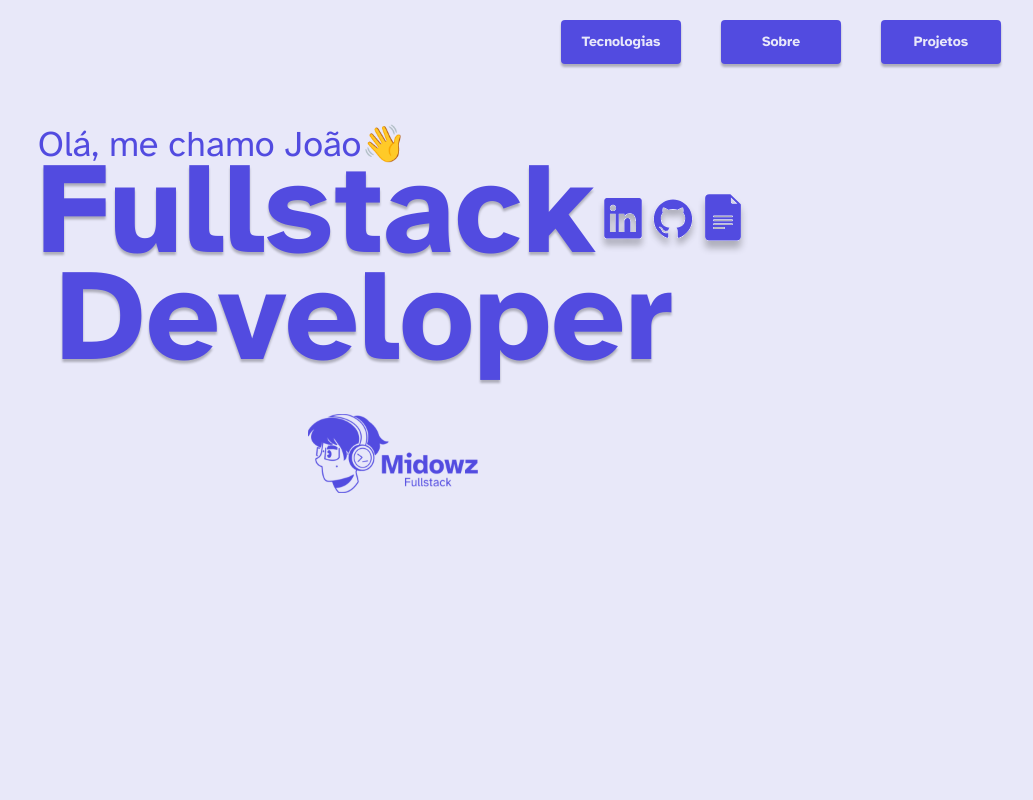
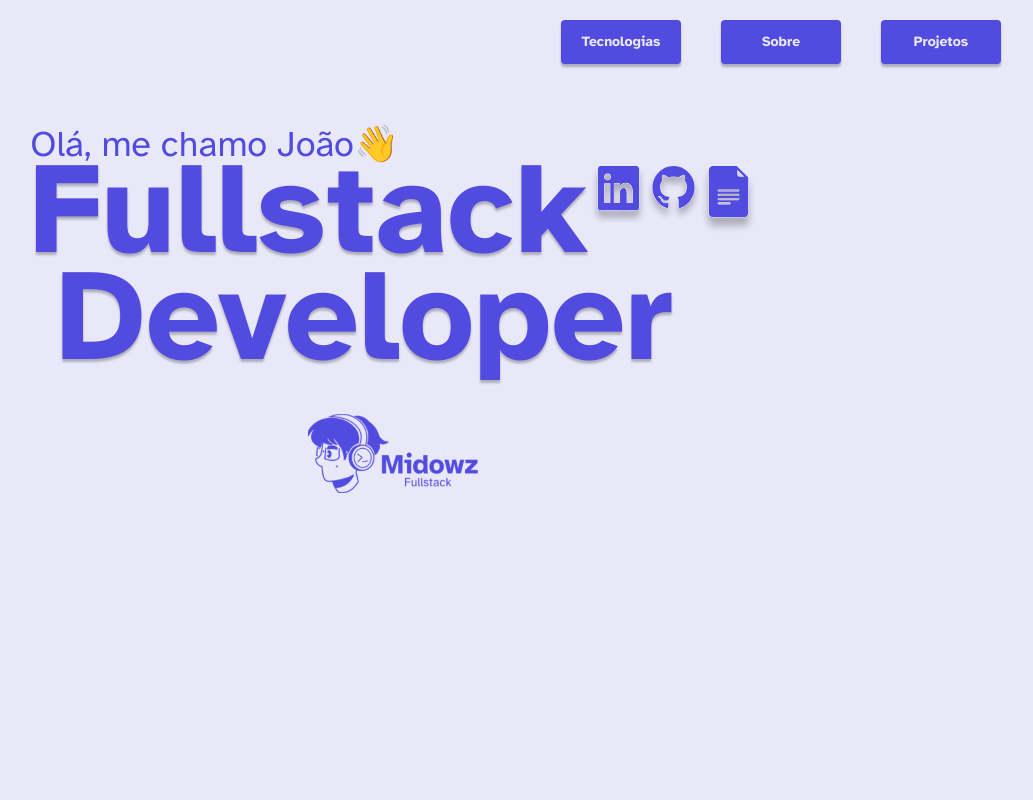
Before and after one commit to joaomidowz/portfoliov2, a Next.js app: page / in a window 1280 px wide. Shown: the top 800 px of the page, without its empty margins (247-1280 px from the left). Built offline with nearby package versions, Linux system fonts and the light colour scheme.

Commit message:
Fix: fixing the buttons linkedint github and docs of main

```diff
--- a/app/globals.css
+++ b/app/globals.css
@@ -25,7 +25,19 @@ body {
   font-family: "Atikson Hyperlegible", sans-serif;
 }
 
+.icons-link {
+  width: 30px !important;
+}
+
+.image-responsive {
+  width: 30px !important;
+}
+
 @media (min-width: 375px) {
+  .icons-link {
+    width: 35px !important;
+  }
+
   .image-responsive {
     width: 35px !important;
   }
@@ -34,7 +46,11 @@ body {
 
 @media (min-width: 425px) {
   .image-responsive {
-    width: 45px !important;
+    width: 40px !important;
+  }
+
+  .icons-link {
+    width: 40px !important;
   }
 
   .image-footer {
@@ -43,8 +59,12 @@ body {
 }
 
 @media (min-width: 768px) {
+  .icons-link {
+    width: 55px !important;
+  }
+
   .image-responsive {
-    width: 50px !important;
+    width: 55px !important;
   }
 
   .image-home-icon {
@@ -57,6 +77,10 @@ body {
 }
 
 @media (min-width: 1024) {
+  .icons-link {
+    width: 85px !important;
+  }
+
   .image-responsive {
     width: 80px !important;
   }
@@ -80,6 +104,10 @@ body {
 }
 
 @media (min-width: 1280) {
+  .icons-link {
+    width: 105px !important;
+  }
+
   .image-responsive {
     width: 105px !important;
   }
--- a/app/layout.tsx
+++ b/app/layout.tsx
@@ -13,7 +13,7 @@ const geistMono = Geist_Mono({
 });
 
 export const metadata: Metadata = {
-  title: "Create Next App",
+  title: "Portfolio Midowz",
   description: "Generated by create next app",
 };
 
--- a/components/Header.tsx
+++ b/components/Header.tsx
@@ -1,5 +1,6 @@
 //import "";
 import Image from "next/image";
+import Link from "next/link";
 
 
 export default function Header() {
@@ -7,9 +8,9 @@ export default function Header() {
         <div className="h-100 bg-primary font-all sm:rounded-none sm:shadow-none lg:h-150 xl:h-screen">
             <header className="p-5">
                 <nav className="flex flex-row px-3 justify-between sm:justify-end sm:gap-5 lg:gap-10 font-bold drop-shadow-3xl">
-                    <button className="text-sm px-1 py-2 lg:py-3 xs1:w-[100px] lg:w-[120px] bg-secundary text-primary rounded-sm transition-transform duration-300 ease-out hover:scale-105 active:scale-90">Tecnologias</button>
-                    <button className="text-sm px-4 py-2 lg:py-3 xs1:w-[100px] lg:w-[120px] bg-secundary text-primary rounded-sm transition-transform duration-300 ease-out hover:scale-105 active:scale-90">Sobre</button>
-                    <button className="text-sm px-2 py-2 lg:py-3 xs1:w-[100px] lg:w-[120px] bg-secundary text-primary rounded-sm transition-transform duration-300 ease-out hover:scale-105 active:scale-90">Projetos</button>
+                    <button className="cursor-pointer text-sm px-1 py-2 lg:py-3 xs1:w-[100px] lg:w-[120px] bg-secundary text-primary rounded-sm transition-transform duration-300 ease-out hover:scale-105 active:scale-90">Tecnologias</button>
+                    <button className="cursor-pointer text-sm px-4 py-2 lg:py-3 xs1:w-[100px] lg:w-[120px] bg-secundary text-primary rounded-sm transition-transform duration-300 ease-out hover:scale-105 active:scale-90">Sobre</button>
+                    <button className="cursor-pointer text-sm px-2 py-2 lg:py-3 xs1:w-[100px] lg:w-[120px] bg-secundary text-primary rounded-sm transition-transform duration-300 ease-out hover:scale-105 active:scale-90">Projetos</button>
                 </nav>
             </header>
             <div className="flex flex-col text-secundary px-8 pt-10 sm:items-center sm:pt-5 xl:pt-10">
@@ -17,29 +18,37 @@ export default function Header() {
                     <p className="text-base -mb-4 xs:text-xl lg:text-3xl xl:text-4xl xl:-mb-13">Olá, me chamo João👋</p>
                     <div className="flex flex-row">
                         <h1 className="font-extrabold drop-shadow-3xl text-1hl xs:text-2hl sm:text-3hl lg:text-4hl xl:text-5hl ">Fullstack</h1>
-                        <div className="flex flex-row pt-2 ml-1 xs:pt-3 xs:ml-0.5 lg:pt-5.5 xl:pt-7.5">
+
+                        <div className="flex flex-row pt-5.5 ml-1 xs:pt-7 xs:ml-0.5 xs1:pt-6 md:pt-6.5 lg:pt-8.5 xl:pt-13.5">
+                            <Link href="https://www.linkedin.com" target="_blank" rel="noopener noreferrer" className="icons-link">
                                 <Image
                                     className="image-responsive transition-transform duration-300 ease-out hover:scale-105 active:scale-90"
-                                width={30}
-                                height={30}
+                                    width={70}
+                                    height={70}
                                     alt="Linkedin"
                                     src="/Linkedin.svg"
                                 />
+                            </Link>
+                            <Link href="https://github.com" target="_blank" rel="noopener noreferrer" className="icons-link">
                                 <Image
                                     className="image-responsive transition-transform duration-300 ease-out hover:scale-105 active:scale-90"
-                                width={30}
-                                height={30}
+                                    width={70}
+                                    height={70}
                                     alt="GitHub"
                                     src="/Github.svg"
                                 />
+                            </Link>
+                            <Link href="https://docs.google.com" target="_blank" rel="noopener noreferrer" className="icons-link md:-pt-5">
                                 <Image
                                     className="image-responsive transition-transform duration-300 ease-out hover:scale-105 active:scale-90"
-                                width={30}
-                                height={30}
+                                    width={70}
+                                    height={70}
                                     alt="GoogleDocs"
                                     src="/GoogleDocs.svg"
                                 />
+                            </Link>
                         </div>
+
                     </div>
                 </div>
                 <div className="flex flex-col items-center -mt-6 sm:-mt-10 lg:-mt-14 xl:-mt-22">
```
Lines whose indentation alone changed are shown as unchanged.
